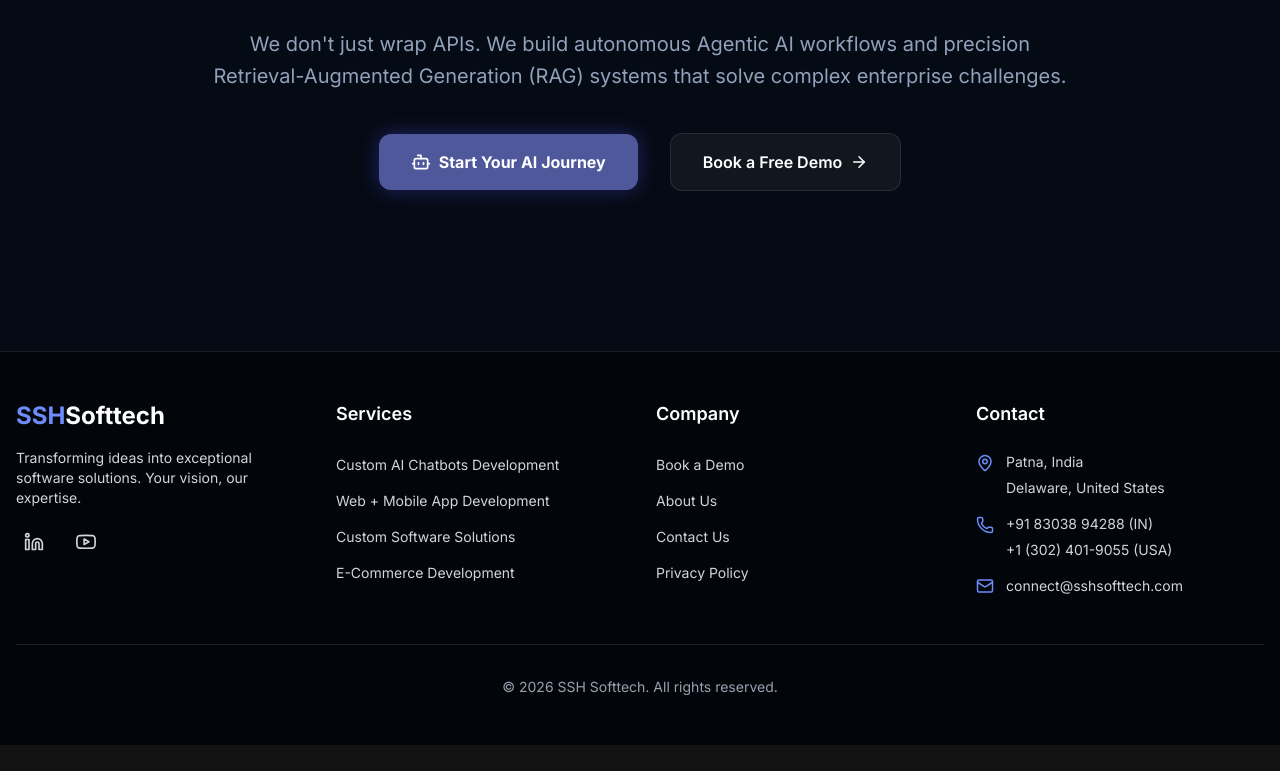
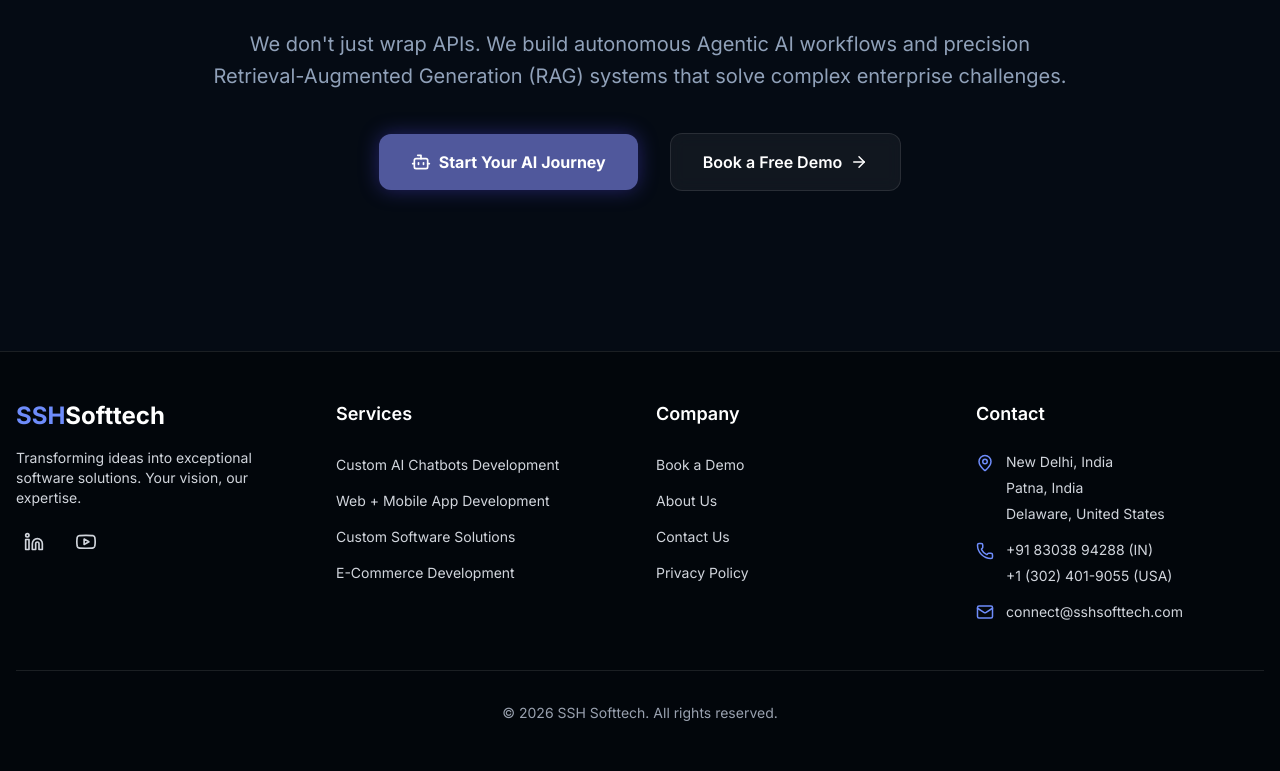
Before and after one commit to atul030702/ssh-softtech, a Next.js app: page / in a window 1280 px wide. Shown: the part 4061-4832 px from the top of the page. Before the commit the page ends 4806 px from the top, so only its background shows below. Built offline with nearby package versions, Linux system fonts and the light colour scheme; no server answers.

Commit message:
Add location 'New Delhi, India' to footer

```diff
--- a/src/components/Footer.tsx
+++ b/src/components/Footer.tsx
@@ -85,6 +85,7 @@ const Footer = () => {
                                 <li className="flex items-start text-sm text-slate-600 dark:text-gray-300">
                                     <MapPin size={18} className="mr-3 text-brand-light dark:text-brand-dark shrink-0 mt-0.5" />
                                     <div className="flex flex-col gap-1.5">
+                                        <span>New Delhi, India</span>
                                         <span>Patna, India</span>
                                         <span>Delaware, United States</span>
                                     </div>
```
